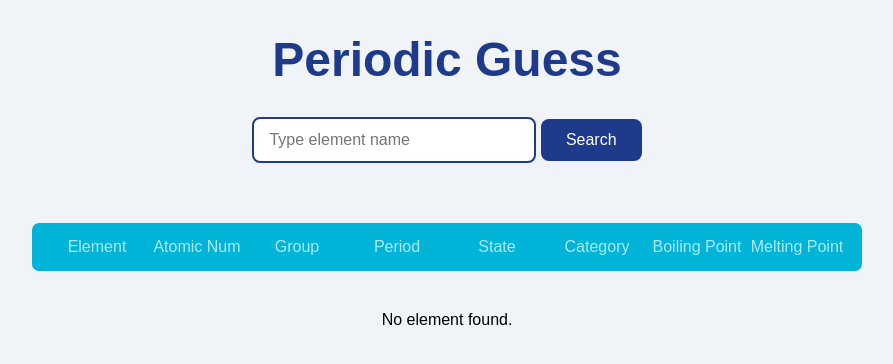
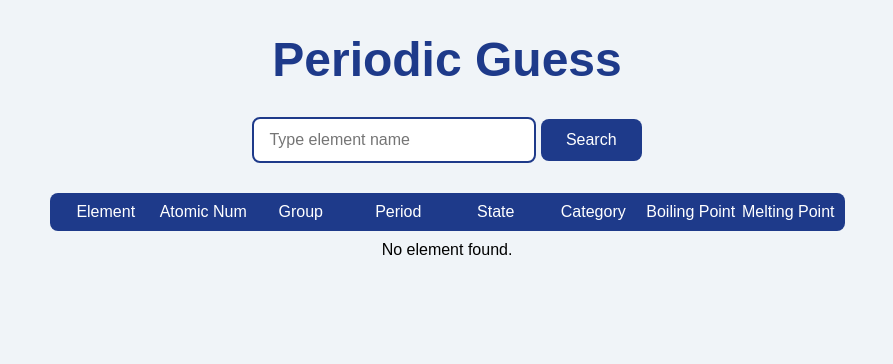
Before and after one commit to Peterw23109/12DtP_project, a Flask app: page /quiz in a window 1280 px wide. Shown: the top 364 px of the page, without its empty margins (193-1086 px from the left). Run offline with Flask 3, Linux system fonts and the light colour scheme; data comes from the database, SQL or seed files in the repository.

Commit message:
added color

```diff
--- a/app.py
+++ b/app.py
@@ -37,27 +37,22 @@ def quiz():
 
     global RANDOM_SYMBOL
 
+
     if "guesses" not in session:
         session["guesses"] = []
 
+    if RANDOM_SYMBOL is None:
+        random_element = query_db("SELECT Element_ID FROM Element ORDER BY RANDOM() LIMIT 1", one=True)
+        RANDOM_SYMBOL = random_element['Element_ID']
+    target_row = query_db("SELECT * FROM Element WHERE Element_ID = ? COLLATE NOCASE", (RANDOM_SYMBOL,), one=True)
+
     if request.method == "POST":
         Element_ID = request.form.get("element")
-        sql = "SELECT * FROM Element WHERE Element_ID = ? COLLATE NOCASE"
-        row = query_db(sql, (Element_ID,), True)
+        row = query_db("SELECT * FROM Element WHERE Element_ID = ? COLLATE NOCASE",(Element_ID,),True)
         if row:
             guesses = session["guesses"]
             guesses.append(dict(row))
             session["guesses"] = guesses
-    else:
-        sql = "SELECT * FROM Element"
-        result = query_db(sql)
-
-    if RANDOM_SYMBOL is None:
-        random_element = query_db("SELECT Element_ID FROM Element ORDER BY RANDOM() LIMIT 1", one=True)
-        RANDOM_SYMBOL = random_element['Element_ID']
-
-    if request.method == "POST":
-        Element_ID = request.form.get("element")
 
 
         if Element_ID and Element_ID.lower() == RANDOM_SYMBOL.lower():
@@ -67,7 +62,7 @@ def quiz():
             return render_template("result.html", answer=Element_ID)
 
 
-    return render_template("element.html", result=session["guesses"], random_symbol=RANDOM_SYMBOL)
+    return render_template("element.html", result=session["guesses"], random_symbol=RANDOM_SYMBOL,target=target_row)
 
 
 
--- a/static/style.css
+++ b/static/style.css
@@ -41,17 +41,28 @@ button {
     cursor: pointer;
 }
 .column {
-  display: grid;
-  grid-template-columns: repeat(auto-fit, minmax(100px, 1fr));
-  gap:0;
-  max-width: 1500px;
-  margin: 40px auto;
-  padding: 15px;
-  text-align: center;
-  background-color: #00b4d8;
-  color: #ade8f4;
-  border-radius: 7px;
+    display: grid;
+    grid-template-columns: repeat(8, 1fr);
+    max-width: 1200px;
+    margin: 10px auto;
+    padding: 10px;
+    text-align: center;
+    background-color: #1e3a8a;
+    color: white;
+    border-radius: 8px;
+    gap: 5px;
 }
-p{
-
+.green {
+    background-color: #22c55e;
+    color: white;
+    font-weight: bold;
+    border-radius: 6px;
+    padding: 6px;
 }
+.red {
+    background-color: #ef4444;
+    color: white;
+    font-weight: bold;
+    border-radius: 6px;
+    padding: 6px;
+}
```
Also changed, not shown: templates/element.html (+21 -7 lines).
